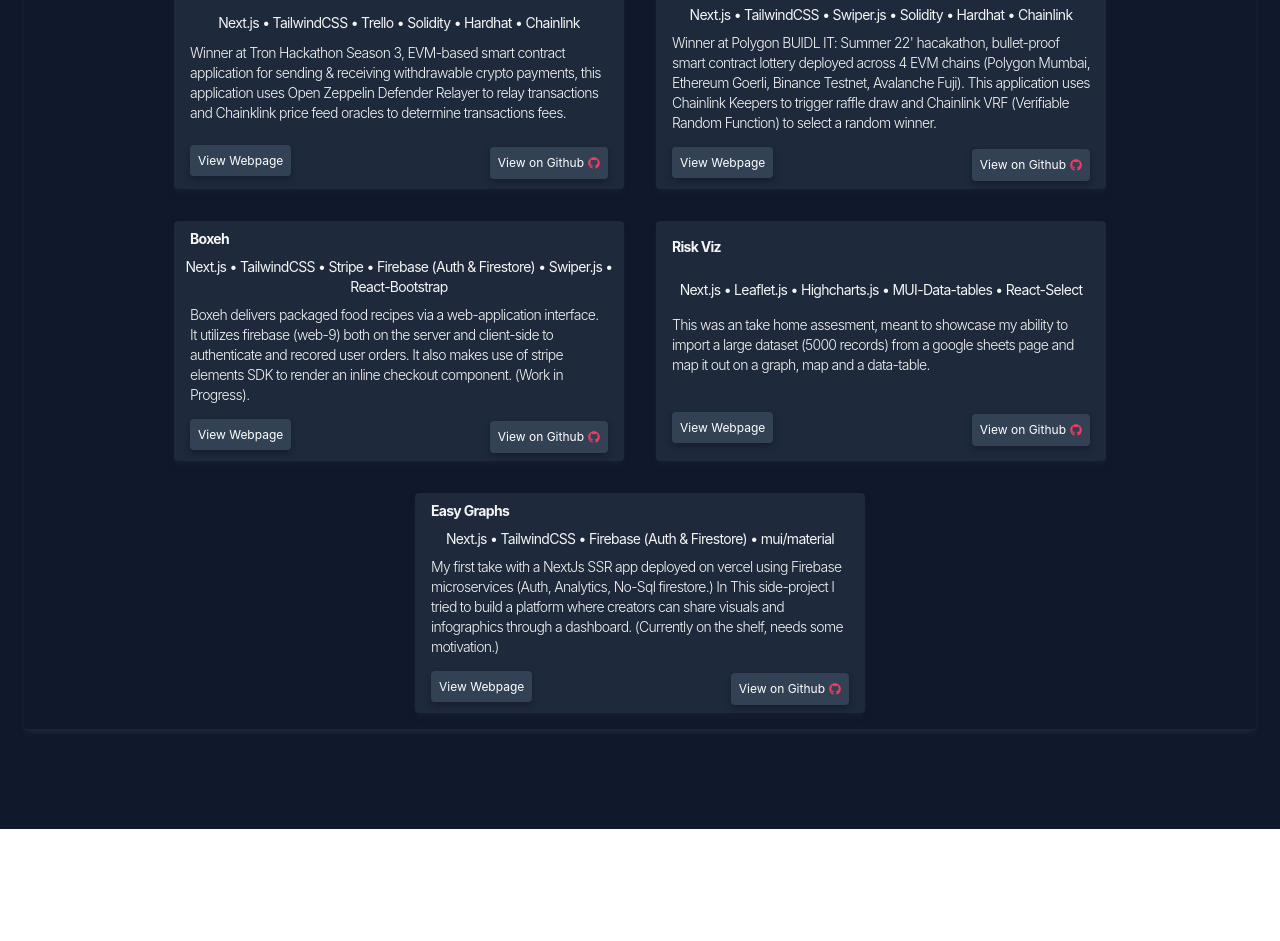
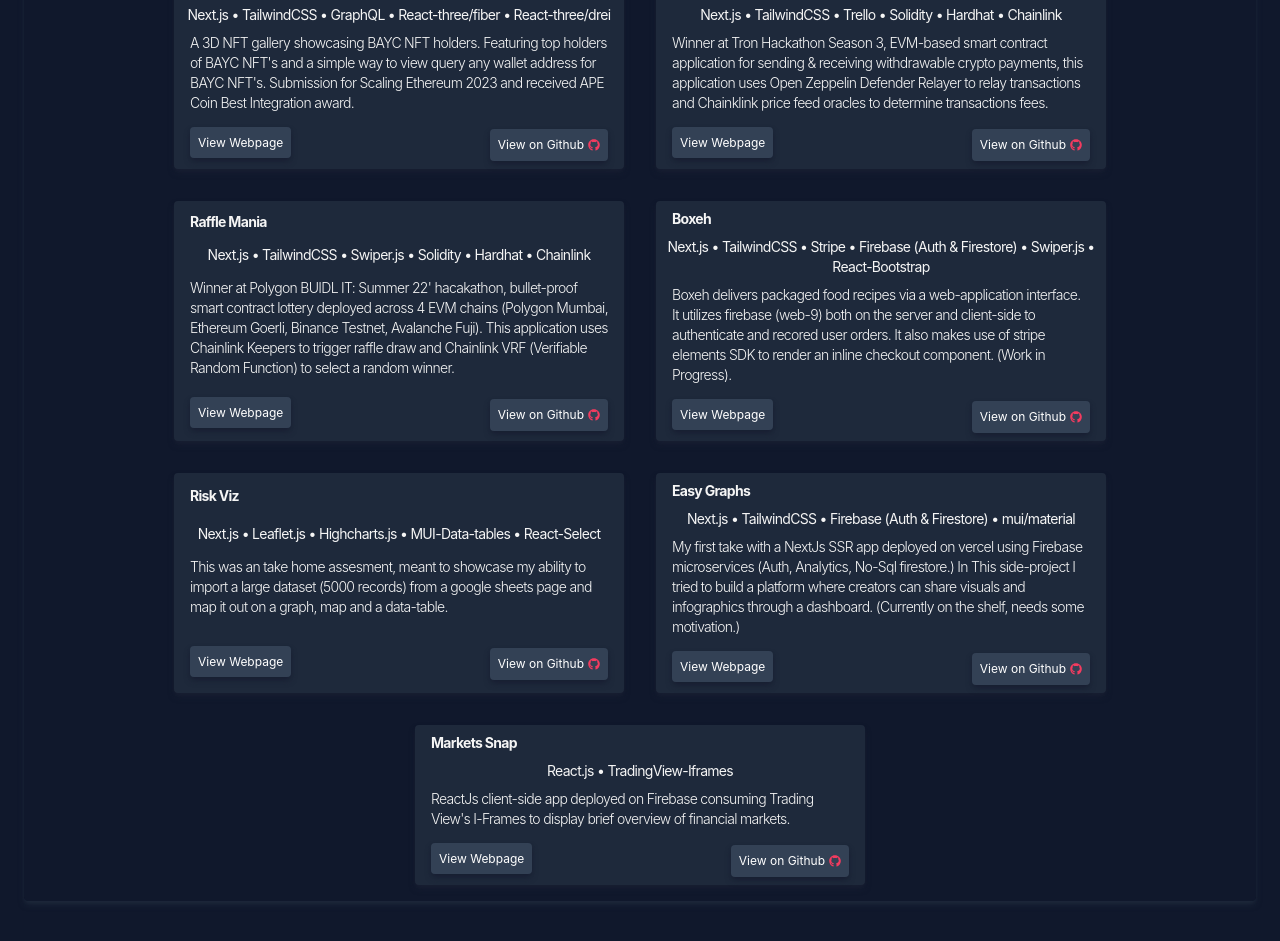
Before and after one commit to IbrahimSam96/Portfolio, a Next.js app: page / in a window 1280 px wide. Shown: the part 623-1564 px from the top of the page. Before the commit the page ends 1452 px from the top, so only its background shows below. Built offline with nearby package versions, Linux system fonts and the light colour scheme.

Commit message:
Added Latest project + Analytics

```diff
--- a/package.json
+++ b/package.json
@@ -16,7 +16,7 @@
     "@react-three/drei": "^9.56.1",
     "@react-three/fiber": "^8.10.1",
     "@react-three/postprocessing": "^2.7.0",
-    "@vercel/analytics": "^0.1.10",
+    "@vercel/analytics": "^0.1.11",
     "maath": "^0.5.2",
     "next": "13.0.6",
     "postprocessing": "^6.29.3",
--- a/pages/_app.js
+++ b/pages/_app.js
@@ -5,8 +5,8 @@
 
   return (
     <>
+      <Component {...pageProps} />
       <Analytics />
-      <Component {...pageProps} />
     </>
   )
 }
--- a/pages/index.js
+++ b/pages/index.js
@@ -194,6 +194,42 @@
 
                 <span className={`shadow-md shadow-slate-800 dark:border-t-[#F43B5F] dark:border-t-2 flex flex-wrap rounded justify-center ${toggle ? 'StripeWaves' : ''}`}>
 
+
+                    <span className={`bg-[#F8F8F8] dark:bg-[#1e293b] shadow-md shadow-[grey] dark:shadow-[#181f32]  grid grid-rows-[auto,auto,auto,auto] px-2 sm:w-[450px]  m-4 rounded`}>
+
+                        <p className={`m-2 text-slate-900 dark:text-[whitesmoke] tracking-tighter font-bold text-sm justify-self-start self-center`}>
+                            Apes Gallery
+                        </p>
+
+                        <span className={`flex justify-self-center self-center text-center`}>
+                            <p className={`text-slate-900 dark:text-[whitesmoke] tracking-tighter text-sm justify-self-start self-center`}>
+                                Next.js • TailwindCSS • GraphQL • React-three/fiber • React-three/drei
+                            </p>
+                        </span>
+
+                        <p className={`inline text-slate-700 dark:text-[whitesmoke] tracking-tighter font-light text-sm justify-self-center self-center m-2`}>
+                            A 3D NFT gallery showcasing BAYC NFT holders. Featuring top holders of BAYC NFT's and
+                            a simple way to view query any wallet address for BAYC NFT's.
+                            Submission for Scaling Ethereum 2023 and received APE Coin Best Integration award.
+
+                        </p>
+                        <span className={`flex self-center m-2`} >
+                            <a className={`mr-auto inline`} href='https://bayc-gallery.vercel.app/' rel="noreferrer" target="_blank">
+                                <span className={`shadow-md dark:shadow-[#181f32] text-xs cursor-pointer inline text-white bg-slate-700 rounded p-2 hover:bg-slate-400`}>
+                                    View Webpage
+                                </span>
+                            </a>
+
+                            <a className={`ml-auto inline`} href='https://github.com/IbrahimSam96/ApesGallery' rel="noreferrer" target="_blank">
+                                <span className={`shadow-md dark:shadow-[#181f32] text-xs cursor-pointer text-white  bg-slate-700 rounded p-2 hover:bg-slate-400 flex items-center `}>
+                                    View on Github
+                                    <FaGithub color="#F43B5F" className={`self-center align-middle ml-1 text-xs`} />
+                                </span>
+                            </a>
+                        </span>
+
+                    </span>
+
                     <span className={`bg-[#F8F8F8] dark:bg-[#1e293b] shadow-md shadow-[grey] dark:shadow-[#181f32]  grid grid-rows-[auto,auto,auto,auto] px-2 sm:w-[450px] m-4 rounded`}>
 
                         <p className={`m-2 text-slate-900 dark:text-[whitesmoke] tracking-tighter font-bold text-sm justify-self-start self-center`}>
@@ -364,6 +400,37 @@
 
                     </span>
 
+                    <span className={`bg-[#F8F8F8] dark:bg-[#1e293b] shadow-md shadow-[grey] dark:shadow-[#181f32]  grid grid-rows-[auto,auto,auto,auto] px-2 sm:w-[450px]  m-4 rounded`}>
+
+                        <p className={`m-2 text-slate-900 dark:text-[whitesmoke] tracking-tighter font-bold text-sm justify-self-start self-center`}>
+                            Markets Snap
+                        </p>
+
+                        <span className={`flex justify-self-center self-center text-center`}>
+                            <p className={`text-slate-900 dark:text-[whitesmoke] tracking-tighter text-sm justify-self-start self-center`}>
+                                React.js • TradingView-Iframes
+                            </p>
+                        </span>
+
+                        <p className={`inline text-slate-700 dark:text-[whitesmoke] tracking-tighter font-light text-sm justify-self-center self-center m-2`}>
+                            ReactJs client-side app deployed on Firebase consuming Trading View's I-Frames to display brief overview of financial markets.
+                        </p>
+                        <span className={`flex self-center m-2`} >
+                            <a className={`mr-auto inline`} href='https://marketsSnap.web.app/' rel="noreferrer" target="_blank">
+                                <span className={`shadow-md dark:shadow-[#181f32] text-xs cursor-pointer inline text-white bg-slate-700 rounded p-2 hover:bg-slate-400`}>
+                                    View Webpage
+                                </span>
+                            </a>
+
+                            <a className={`ml-auto inline`} href='https://github.com/IbrahimSam96/MarketsSnap' rel="noreferrer" target="_blank">
+                                <span className={`shadow-md dark:shadow-[#181f32] text-xs cursor-pointer text-white  bg-slate-700 rounded p-2 hover:bg-slate-400 flex items-center `}>
+                                    View on Github
+                                    <FaGithub color="#F43B5F" className={`self-center align-middle ml-1 text-xs`} />
+                                </span>
+                            </a>
+                        </span>
+
+                    </span>
 
                 </span>
 
```
Also changed, not shown: 1 other file (tests, documents, lock files or other folders).
